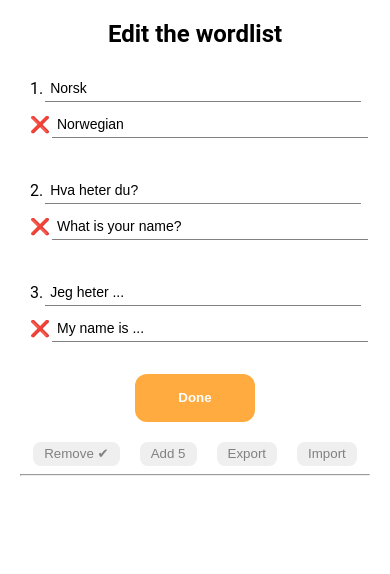
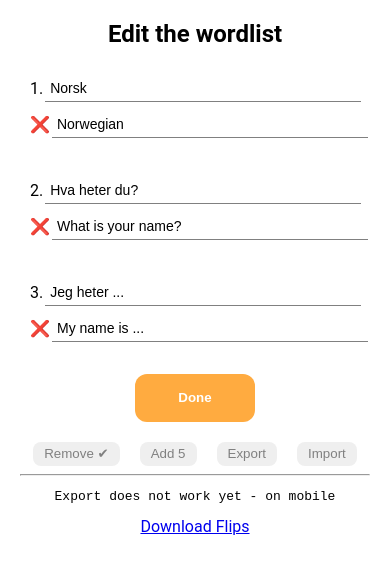
Before and after one commit to xparagon/flip2learn, a React (Vite) app: page / in a window 390 px wide. Both pictures are taken after a click on the picture 195 px from the left and 110 px from the top of the page. Shown: the top 574 px of the page. Built offline with nearby package versions, Linux system fonts and the light colour scheme.

Commit message:
export dont work on mobile

```diff
--- a/src/App.css
+++ b/src/App.css
@@ -2,7 +2,10 @@
 
 .App {
   background-color: white;
+}
 
+.flip-app {
+  max-width: 375px;
 }
 
 .logo {
--- a/src/App.tsx
+++ b/src/App.tsx
@@ -172,7 +172,7 @@ function App() {
       }
 
       {!edit &&
-        <div>
+        <div className='flip-app'>
           <img src="/logo.png" className="logo" alt="Språkverksted logo" onClick={() => openEdit()} />
 
           <CountUp
--- a/src/component/EditWordlist.tsx
+++ b/src/component/EditWordlist.tsx
@@ -14,7 +14,7 @@ interface EditWordlistProps {
 }
 function EditWordlist({ language, labels, words, setWords, closeEdit, handleMeaningChange, handleWordChange }: EditWordlistProps) {
 
-    const [message, setMessage] = useState('');
+    const [message, setMessage] = useState('Export does not work yet - on mobile');
     const newWords: Word[] = [] // copy of words
     const inputEl = useRef(null);
 
@@ -168,6 +168,7 @@ function EditWordlist({ language, labels, words, setWords, closeEdit, handleMean
 
             </div>
 
+
             <div className='select-label-language'>
                 <button className="language-button"
                     onClick={() => handleCleanup()}
@@ -191,7 +192,9 @@ function EditWordlist({ language, labels, words, setWords, closeEdit, handleMean
             </div>
             <hr />
             <pre>{message}</pre>
-
+            <div>
+                <a href="https://drive.google.com/drive/folders/1wmoP__LmyQBw0m8bkfWY1MPlxXVDUaZ5?usp=sharing" >Download Flips</a>
+            </div>
         </div >
     );
 }
```
Also changed, not shown: 1 other file (tests, documents, lock files or other folders).
